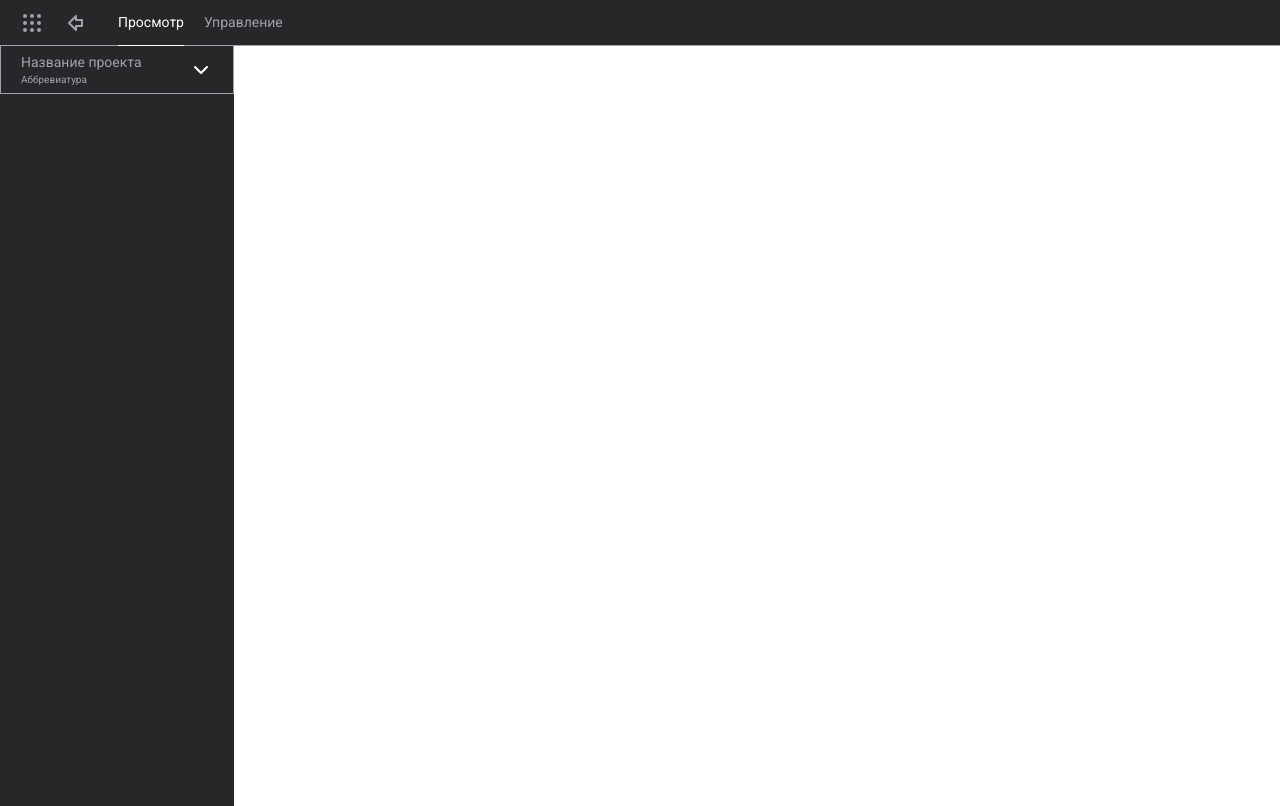
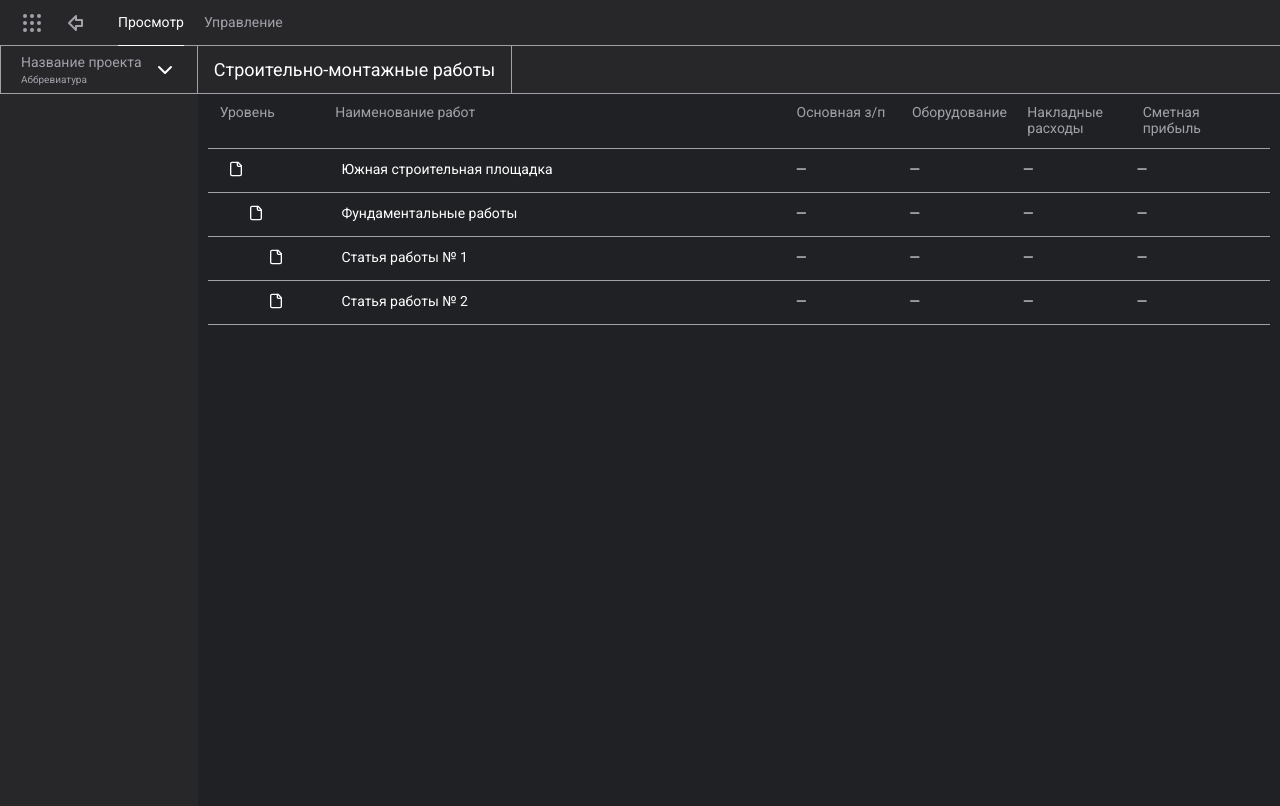
Before and after one commit to artog1809/sevenwinds-test, a React (Vite) app: page / in a window 1280 px wide. Built offline with nearby package versions, Linux system fonts and the light colour scheme.

Commit message:
верстка

```diff
--- a/src/App.tsx
+++ b/src/App.tsx
@@ -1,13 +1,10 @@
-import Header from './layout/Header/Header'
-import Sidebar from './layout/Sidebar/Sidebar'
+import Main from "./components/Main/Main"
+import Layout from "./layout/Layout"
 
 function App() {
 
   return (
-    <>
-      <Header />
-      <Sidebar />
-    </>
+    <Layout children={<Main />}/>
   )
 }
 
--- /dev/null
+++ b/src/components/Main/Main.module.scss
@@ -0,0 +1,33 @@
+@import '../../styles/globals.scss';
+
+.main {
+    display: flex;
+    flex-direction: column;
+    width: 100%;
+}
+
+.main_top {
+    background-color: $secondary-background;
+    border-bottom: 1px solid $secondary-color;
+    padding: 13px 0px;
+
+    span {
+        color: $primary-color;
+        font-size: $font-l;
+        padding: 13px 16px;
+        border-right: 1px solid $secondary-color;
+    }
+}
+
+.main_content {
+    padding: 10px;
+}
+
+.main_content_head {
+    color: $secondary-color;
+    padding: 0px 12px 12px;
+    border-bottom: 1px solid $secondary-color;
+    font-size: $font-m;
+    grid-template-columns: 1fr 4fr 1fr 1fr 1fr 1fr;
+    display: grid;
+}
--- /dev/null
+++ b/src/components/Main/Main.tsx
@@ -0,0 +1,136 @@
+import React, { useState, useCallback, FC, ChangeEvent, KeyboardEvent } from 'react'
+import styles from './Main.module.scss'
+import { Column, TreeNode } from '../Tree/types'
+import Tree from '../Tree/Tree'
+
+const cols: Column[] = [
+  { id: 0, title: 'Уровень' },
+  { id: 1, title: 'Наименование работ' },
+  { id: 2, title: 'Основная з/п' },
+  { id: 3, title: 'Оборудование' },
+  { id: 4, title: 'Накладные расходы' },
+  { id: 5, title: 'Сметная прибыль' },
+]
+
+const initialTree: TreeNode[] = [
+  {
+    id: 1,
+    name: 'Южная строительная площадка',
+    children: [
+      {
+        id: 2,
+        name: 'Фундаментальные работы',
+        children: [
+          { id: 3, name: 'Статья работы № 1', children: [] },
+          { id: 4, name: 'Статья работы № 2', children: [] },
+        ],
+      },
+    ],
+  },
+]
+
+const Main: FC = () => {
+  const [tree, setTree] = useState<TreeNode[]>(initialTree)
+  const [editingNodeId, setEditingNodeId] = useState<number | null>(null)
+  const [inputValue, setInputValue] = useState<string>('')
+
+  const addNode = useCallback((nodes: TreeNode[], parentId: number): TreeNode[] => {
+    return nodes.map((node) => {
+      if (node.id === parentId) {
+        const newId = Date.now()
+        const newNode: TreeNode = {
+          id: newId,
+          name: `Новый элемент ${newId}`,
+          children: [],
+        }
+        return {
+          ...node,
+          children: [...node.children, newNode],
+        }
+      } else if (node.children.length) {
+        return {
+          ...node,
+          children: addNode(node.children, parentId),
+        }
+      }
+      return node
+    })
+  }, [])
+
+  const deleteNode = useCallback((nodes: TreeNode[], nodeId: number): TreeNode[] => {
+    return nodes
+      .filter((node) => node.id !== nodeId)
+      .map((node) => ({
+        ...node,
+        children: deleteNode(node.children, nodeId),
+      }))
+  }, [])
+
+  const add = (id: number) => {
+    setTree((prevTree) => addNode(prevTree, id))
+  }
+
+  const del = (id: number) => {
+    setTree((prevTree) => deleteNode(prevTree, id))
+  }
+
+  const edit = (id: number, name: string) => {
+    setEditingNodeId(id)
+    setInputValue(name)
+  }
+
+  const save = (id: number) => {
+    const updateName = (nodes: TreeNode[]): TreeNode[] =>
+      nodes.map((node) => {
+        if (node.id === id) {
+          return { ...node, name: inputValue }
+        } else if (node.children.length) {
+          return { ...node, children: updateName(node.children) }
+        }
+        return node
+      })
+
+    setTree((prevTree) => updateName(prevTree))
+    setEditingNodeId(null)
+  }
+
+  const inputChange = (e: ChangeEvent<HTMLInputElement>) => {
+    setInputValue(e.target.value)
+  }
+
+  const inputKeyDown = (e: KeyboardEvent<HTMLInputElement>, id: number) => {
+    if (e.key === 'Enter') {
+      save(id)
+    }
+  }
+
+  return (
+    <div className={styles.main}>
+      <div className={styles.main_top}>
+        <span>Строительно-монтажные работы</span>
+      </div>
+
+      <div className={styles.main_content}>
+        <div className={`${styles.main_content_head} ${styles.main_content_row}`}>
+          {cols.map((el) => (
+            <span key={el.id}>{el.title}</span>
+          ))}
+        </div>
+
+        <Tree
+            nodes={tree}
+            add={add}
+            del={del}
+            edit={edit}
+            save={save}
+            editingNodeId={editingNodeId}
+            inputValue={inputValue}
+            inputChange={inputChange}
+            inputKeyDown={inputKeyDown}
+        />
+      </div>
+    </div>
+  )
+}
+
+export default Main
--- /dev/null
+++ b/src/components/Tree/Tree.module.scss
@@ -0,0 +1,33 @@
+@import '../../styles/globals.scss';
+
+.main_content_row {
+    font-size: $font-m;
+    grid-template-columns: 1fr 4fr 1fr 1fr 1fr 1fr;
+    display: grid;
+    color: $primary-color;
+    padding: 12px 20px;
+    border-bottom: 1px solid $secondary-color;
+}
+
+.main_content_row_title {
+    cursor: pointer;
+}
+
+.main_content_row_input {
+    flex: 1;
+    padding: 4px;
+    background-color: #333;
+    color: #fff;
+    border: 1px solid #555;
+    border-radius: 4px;
+}
+
+.main_content_row_actions {
+    display: flex;
+    gap: 8px;
+}
+
+.main_content_row_btn {
+    background: none;
+    cursor: pointer;
+}
--- /dev/null
+++ b/src/components/Tree/Tree.tsx
@@ -0,0 +1,49 @@
+import React from 'react'
+import { TreeNode as TreeNodeType } from './types'
+import TreeNode from './TreeNode'
+
+interface TreeProps {
+  nodes: TreeNodeType[]
+  add: (id: number) => void
+  del: (id: number) => void
+  edit: (id: number, name: string) => void
+  save: (id: number) => void
+  editingNodeId: number | null
+  inputValue: string
+  inputChange: (e: React.ChangeEvent<HTMLInputElement>) => void
+  inputKeyDown: (e: React.KeyboardEvent<HTMLInputElement>, id: number) => void
+}
+
+const Tree: React.FC<TreeProps> = ({
+  nodes,
+  add,
+  del,
+  edit,
+  save,
+  editingNodeId,
+  inputValue,
+  inputChange,
+  inputKeyDown,
+}) => {
+  const renderTree = (nodes: TreeNodeType[], level = 0) => {
+    return nodes.map((node) => (
+      <TreeNode
+        key={node.id}
+        node={node}
+        level={level}
+        add={add}
+        del={del}
+        edit={edit}
+        save={save}
+        editingNodeId={editingNodeId}
+        inputValue={inputValue}
+        inputChange={inputChange}
+        inputKeyDown={inputKeyDown}
+      />
+    ))
+  }
+
+  return <>{renderTree(nodes)}</>
+}
+
+export default Tree
--- /dev/null
+++ b/src/components/Tree/TreeNode.tsx
@@ -0,0 +1,108 @@
+import React, { useState } from 'react'
+import { File, Plus, Trash2 } from 'lucide-react'
+import { TreeNode as TreeNodeType } from './types'
+import styles from './Tree.module.scss'
+
+interface TreeNodeProps {
+  node: TreeNodeType
+  level: number
+  add: (id: number) => void
+  del: (id: number) => void
+  edit: (id: number, name: string) => void
+  save: (id: number) => void
+  editingNodeId: number | null
+  inputValue: string
+  inputChange: (e: React.ChangeEvent<HTMLInputElement>) => void
+  inputKeyDown: (e: React.KeyboardEvent<HTMLInputElement>, id: number) => void
+}
+
+const TreeNode: React.FC<TreeNodeProps> = ({
+  node,
+  level,
+  add,
+  del,
+  edit,
+  save,
+  editingNodeId,
+  inputValue,
+  inputChange,
+  inputKeyDown,
+}) => {
+  const [isHovered, setIsHovered] = useState(false)
+
+  return (
+    <>
+      <div className={styles.main_content_row}>
+        <div
+          onMouseEnter={() => setIsHovered(true)}
+          onMouseLeave={() => setIsHovered(false)}
+          className={styles.main_content_row_btn}
+          style={{ paddingLeft: `${level * 20}px` }}
+        >
+          {!isHovered ? (
+            <File size={16} />
+          ) : (
+            <div className={styles.main_content_row_actions}>
+              <button
+                onClick={() => add(node.id)}
+                className={styles.main_content_row_btn}
+                title="Добавить"
+              >
+                <Plus size={16} />
+              </button>
+              <button
+                onClick={() => del(node.id)}
+                className={styles.main_content_row_btn}
+                title="Удалить"
+              >
+                <Trash2 size={16} />
+              </button>
+            </div>
+          )}
+        </div>
+
+        {editingNodeId === node.id ? (
+          <input
+            className={styles.main_content_row_input}
+            value={inputValue}
+            onChange={inputChange}
+            onKeyDown={(e) => inputKeyDown(e, node.id)}
+            autoFocus
+          />
+        ) : (
+          <span
+            onClick={() => edit(node.id, node.name)}
+            className={styles.main_content_row_title}
+          >
+            {node.name}
+          </span>
+        )}
+
+        <span>—</span>
+        <span>—</span>
+        <span>—</span>
+        <span>—</span>
+      </div>
+
+      {node.children && node.children.length > 0 && (
+        node.children.map((child) => (
+          <TreeNode
+            key={child.id}
+            node={child}
+            level={level + 1}
+            add={add}
+            del={del}
+            edit={edit}
+            save={save}
+            editingNodeId={editingNodeId}
+            inputValue={inputValue}
+            inputChange={inputChange}
+            inputKeyDown={inputKeyDown}
+          />
+        ))
+      )}
+    </>
+  )
+}
+
+export default TreeNode
--- /dev/null
+++ b/src/layout/Layout.module.scss
@@ -0,0 +1,11 @@
+@import '../styles/globals.scss';
+
+.layout {
+
+}
+
+.main_content {
+    width: 100%;
+    background-color: $primary-background;
+    display: flex;
+}
--- /dev/null
+++ b/src/layout/Layout.tsx
@@ -0,0 +1,22 @@
+import Header from './Header/Header';
+import styles from './Layout.module.scss'
+import Sidebar from './Sidebar/Sidebar';
+
+interface LayoutProps {
+    children: React.ReactNode;
+}
+
+const Layout: React.FC<LayoutProps> = ({children}) => {
+
+    return (
+        <div className={styles.layout}>
+            <Header />
+            <div className={styles.main_content}>
+                <Sidebar />
+                {children}
+            </div>
+        </div>
+    )
+}
+
+export default Layout;
--- a/src/styles/variables.scss
+++ b/src/styles/variables.scss
@@ -6,4 +6,4 @@ $secondary-color: #A1A1AA;
 
 $font-s: 10px;
 $font-m: 14px;
-$font-l: 20px;
+$font-l: 18px;
```
